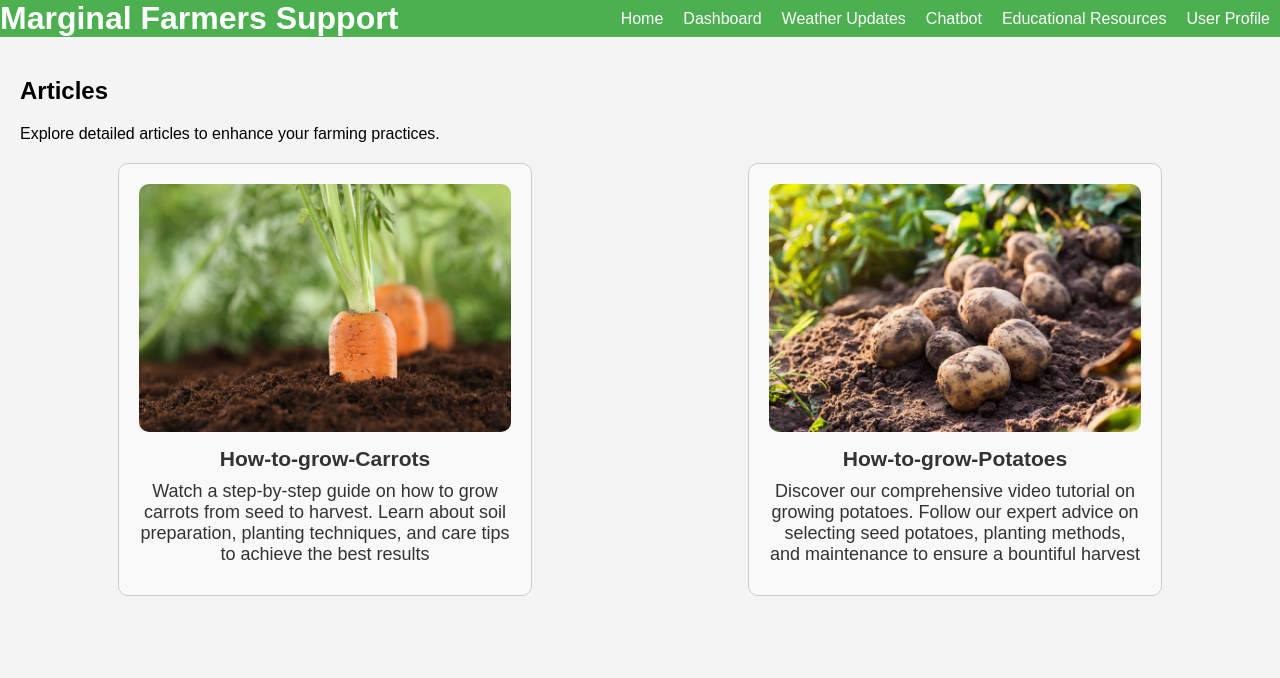
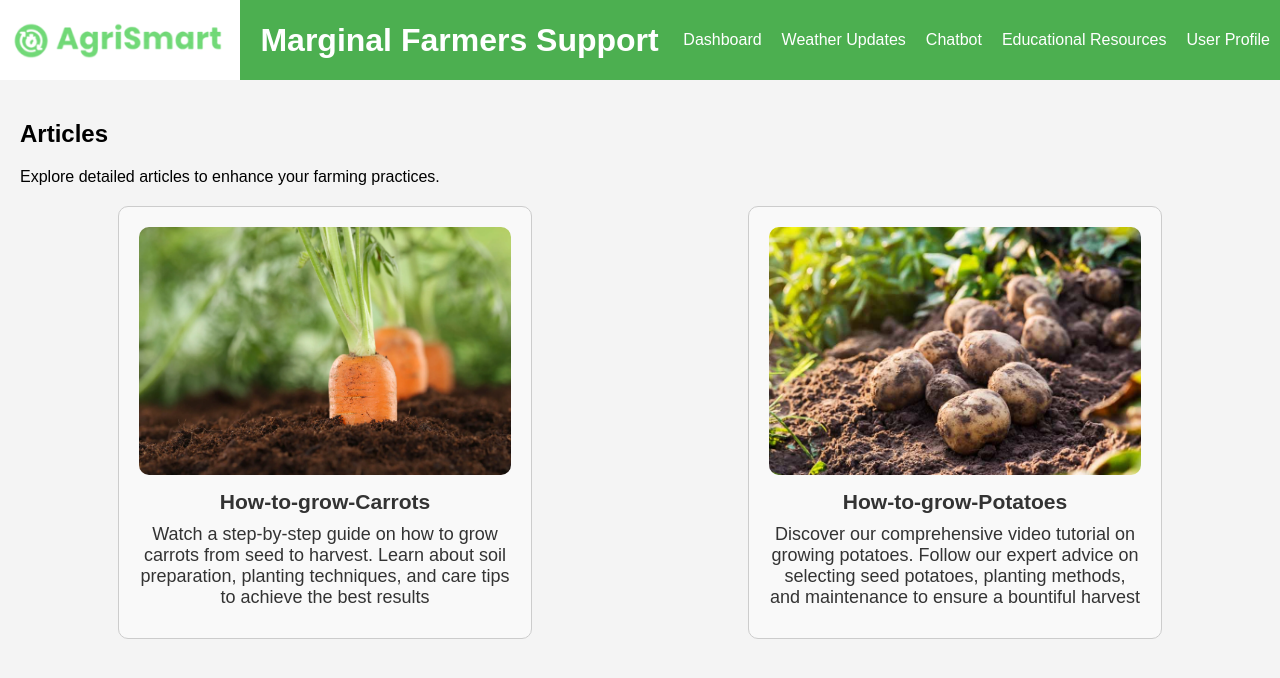
Before and after one commit to kd-456/Green-Innovators-, a website: page public/html/articles.html in a window 1280 px wide. Drawn offline with Linux system fonts and the light colour scheme.

Commit message:
added missing logos

```diff
--- a/public/html/articles.html
+++ b/public/html/articles.html
@@ -83,6 +83,7 @@
 
 <!DOCTYPE html>
 <html lang="en">
+
 <head>
     <meta charset="UTF-8">
     <meta name="viewport" content="width=device-width, initial-scale=1.0">
@@ -97,6 +98,7 @@
             justify-content: space-around;
             margin-top: 20px;
         }
+
         .panel {
             /* width: 45%;
             padding: 20px;
@@ -115,12 +117,14 @@
             background-color: #f9f9f9;
             transition: background-color 0.3s, transform 0.3s;
         }
+
         .panel:hover {
             background-color: #f0f0f0;
             transform: scale(1.05);
 
 
         }
+
         .panel a {
             text-decoration: none;
             color: #333;
@@ -128,6 +132,7 @@
 
 
         }
+
         .panel img {
             width: 100%;
             height: auto;
@@ -135,19 +140,23 @@
         }
     </style>
 </head>
+
 <body>
     <header>
-        <h1>Marginal Farmers Support</h1>
-        <nav>
-            <ul>
-                <li><a href="index.html">Home</a></li>
-                <li><a href="dashboard.html">Dashboard</a></li>
-                <li><a href="weather-updates.html">Weather Updates</a></li>
-                <li><a href="chatbot.html">Chatbot</a></li>
-                <li><a href="educational-resources.html">Educational Resources</a></li>
-                <li><a href="user-profile.html">User Profile</a></li>
-            </ul>
-        </nav>
+        <div class="header-content">
+            <img src="..\assets\img\logo.png" alt="Logo" class="logo">
+            <!-- Add the path to your logo image -->
+            <h1>Marginal Farmers Support</h1>
+            <nav>
+                <ul>
+                    <li><a href="/html/dashboard.html">Dashboard</a></li>
+                    <li><a href="/html/weather-updates.html">Weather Updates</a></li>
+                    <li><a href="/html/chatbot.html">Chatbot</a></li>
+                    <li><a href="/html/educational-resources.html">Educational Resources</a></li>
+                    <li><a href="/html/user-profile.html">User Profile</a></li>
+                </ul>
+            </nav>
+        </div>
     </header>
     <main>
         <h2>Articles</h2>
@@ -157,14 +166,16 @@
                 <a href="article1.html">
                     <img src="../assets/img/carrot.jpg" alt="Article 1">
                     <h3>How-to-grow-Carrots</h3>
-                    <p>Watch a step-by-step guide on how to grow carrots from seed to harvest. Learn about soil preparation, planting techniques, and care tips to achieve the best results</p>
+                    <p>Watch a step-by-step guide on how to grow carrots from seed to harvest. Learn about soil
+                        preparation, planting techniques, and care tips to achieve the best results</p>
                 </a>
             </div>
             <div class="panel">
                 <a href="article2.html">
                     <img src="../assets/img/potato.jpg" alt="Article 2">
                     <h3>How-to-grow-Potatoes</h3>
-                    <p>Discover our comprehensive video tutorial on growing potatoes. Follow our expert advice on selecting seed potatoes, planting methods, and maintenance to ensure a bountiful harvest</p>
+                    <p>Discover our comprehensive video tutorial on growing potatoes. Follow our expert advice on
+                        selecting seed potatoes, planting methods, and maintenance to ensure a bountiful harvest</p>
                 </a>
             </div>
         </div>
@@ -174,4 +185,5 @@
     </footer> -->
     <script src="../js/articles.js"></script>
 </body>
+
 </html>
```
